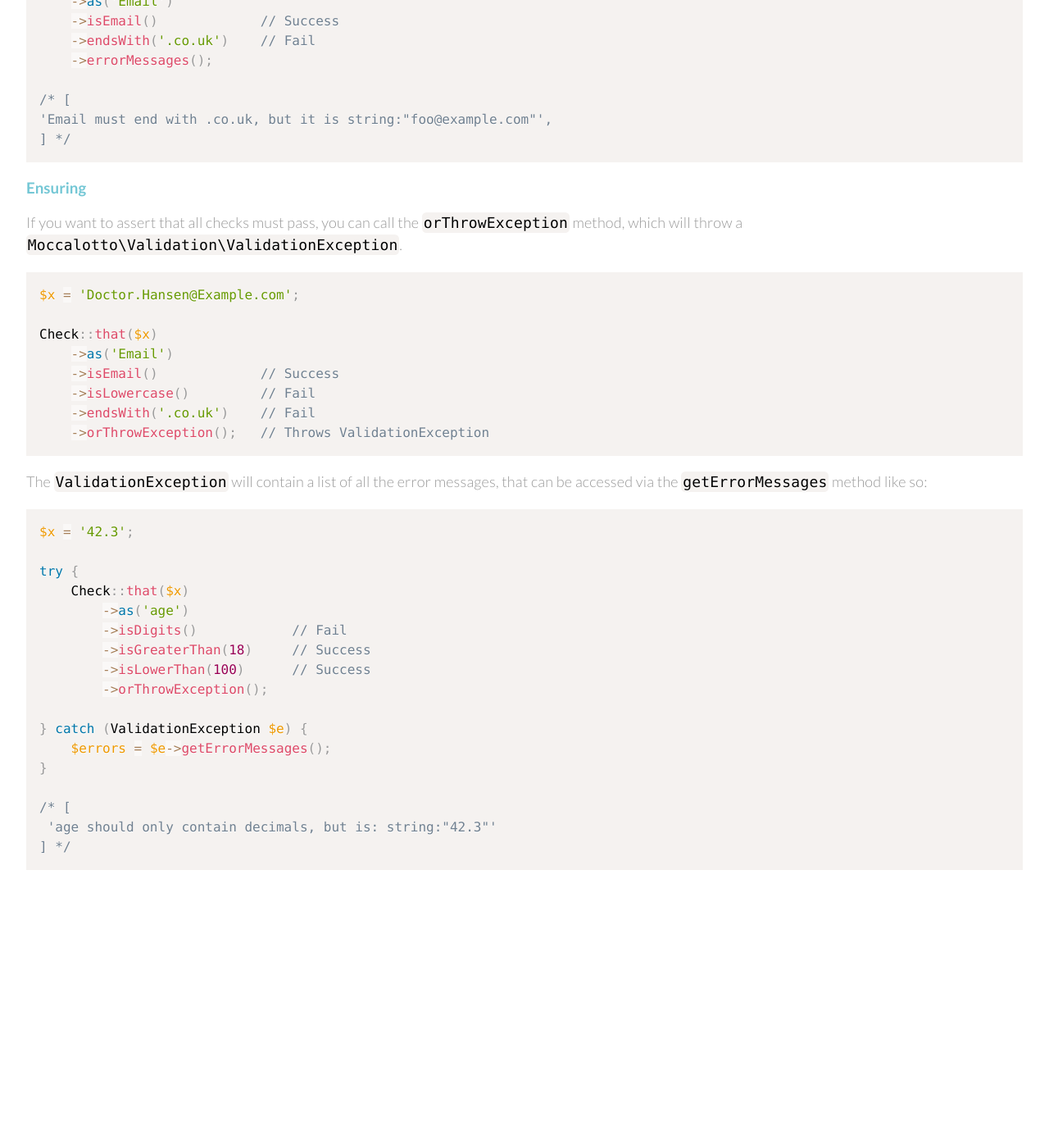
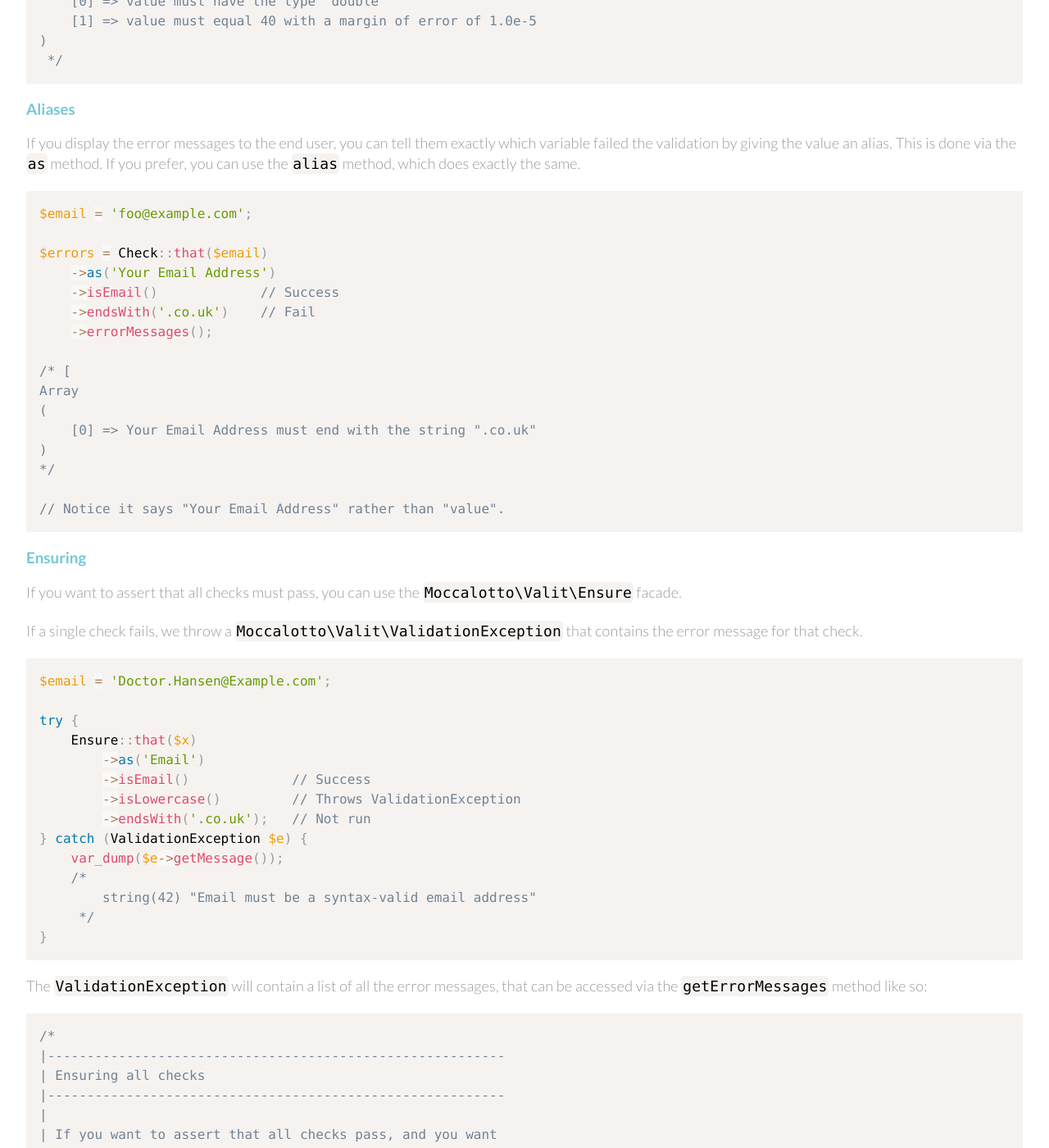
Before and after one commit to moccalotto/moccalotto.github.com, a Jekyll site: the page built from docs/valit.md, in a window 1280 px wide and 1400 px high, scrolled down 1827 px. Shown: the whole window at 82% size. Built offline with Jekyll 4.4.1, drawn with Linux system fonts in a browser that asks for light colours; nearby versions of some CDN libraries; before the commit the page ends 2896 px from its top, so only the background shows below that; some of the changed text lies outside the part shown.

Commit message:
Valit docs.

````diff
--- a/docs/valit.md
+++ b/docs/valit.md
@@ -2,15 +2,11 @@
 layout: default
 ---
 
-# Validation
+# Valit
 
 [![Build Status](https://travis-ci.org/moccalotto/valit.svg)](https://travis-ci.org/moccalotto/valit)
 
 Validate variables using a fluent syntax.
-
-Easily assert that variables have pass certain critera.
-
-Re-use the same validators for many variables.
 
 ## Installation
 
@@ -25,21 +21,37 @@ To add this package as a local, per-project dependency to your project, simply a
 }
 ```
 
-Alternatively simply call
+Alternatively execute the following command in your shell.
+
 ```bash
 composer require moccalotto/valit
 ```
 
-
-## Checkers
-
-The `Check` class is the a so-called facade of the valit package.
-In short it makes it easy for you to make lots of validation checks.
+## Usage
 
 ```php
-use Moccalotto\Valid\Facades\Check; // performs checks
-use Moccalotto\Valid\Facades\Ensure; // performs checks
+Ensure::that($age)
+    ->isNumeric()
+    ->isGreaterThanOrEqual(18)
+    ->isLowerThanOrEqual(75);
 ```
+
+### Facades
+
+The `Check` and `Ensure` classes are the a so-called facade classes.
+In short they make it easier for you to use the Valit library.
+
+```php
+use Moccalotto\Valit\Facades\Check;
+use Moccalotto\Valit\Facades\Ensure;
+```
+
+The `Ensure` class allows you to make checks with fluent API,
+throwing an exception as soon as a check doesn't pass.
+
+The `Check` class allows you to make checks that do not throw exceptions.
+This means all checks are processed and that you can get a pretty rendered
+list of errors.
 
 ### Validity
 You can determine if a variable passes all your criteria by using the
@@ -54,12 +66,13 @@ $x = 42; // the variable to validate
 $valid = Check::that($x)
     ->isInt()                   // Success
     ->isGreaterThanOrEqual(42)  // Success
-    ->isLowerThan(100)          // Success
+    ->isLessThan(100)           // Success
     ->valid();                  // true
 ```
 
 ### Error Messages
 If you want to know precisely which checks failed,
+you can use the `errorMessages` method.
 
 ```php
 $x = 42; // the variable to validate
@@ -70,10 +83,15 @@ $errors = Check::that($x)
     ->isCloseTo(40)     // Fail
     ->errorMessages();
 
-/*[
-    "value must have the type "double"",
-    "value must equal 40 with a margin of error of 1.0e-5",
-]*/
+print_r($errors);
+
+/*
+Array
+(
+    [0] => value must have the type "double"
+    [1] => value must equal 40 with a margin of error of 1.0e-5
+)
+ */
 ```
 
 ### Aliases
@@ -83,55 +101,82 @@ value an alias. This is done via the `as` method. If you prefer, you can
 use the `alias` method, which does exactly the same.
 
 ```php
-$x = 'foo@example.com';
+$email = 'foo@example.com';
 
-$errors = Check::that($x)
-    ->as('Email')
+$errors = Check::that($email)
+    ->as('Your Email Address')
     ->isEmail()             // Success
     ->endsWith('.co.uk')    // Fail
     ->errorMessages();
 
 /* [
-'Email must end with .co.uk, but it is string:"foo@example.com"',
-] */
+Array
+(
+    [0] => Your Email Address must end with the string ".co.uk"
+)
+*/
+
+// Notice it says "Your Email Address" rather than "value".
 ```
 
 ### Ensuring
-If you want to assert that all checks must pass, you can call the
-`orThrowException` method, which will throw a
-`Moccalotto\Validation\ValidationException`.
+If you want to assert that all checks must pass, you can
+use the `Moccalotto\Valit\Ensure` facade.
+
+If a single check fails, we throw a
+`Moccalotto\Valit\ValidationException` that contains the
+error message for that check.
 
 
 ```php
-$x = 'Doctor.Hansen@Example.com';
+$email = 'Doctor.Hansen@Example.com';
 
-Check::that($x)
-    ->as('Email')
-    ->isEmail()             // Success
-    ->isLowercase()         // Fail
-    ->endsWith('.co.uk')    // Fail
-    ->orThrowException();   // Throws ValidationException
+try {
+    Ensure::that($x)
+        ->as('Email')
+        ->isEmail()             // Success
+        ->isLowercase()         // Throws ValidationException
+        ->endsWith('.co.uk');   // Not run
+} catch (ValidationException $e) {
+    var_dump($e->getMessage());
+    /*
+        string(42) "Email must be a syntax-valid email address"
+     */
+}
 ```
 
 The `ValidationException` will contain a list of all the error messages,
 that can be accessed via the `getErrorMessages` method like so:
 
 ```php
-$x = '42.3';
+/*
+|----------------------------------------------------------
+| Ensuring all checks
+|----------------------------------------------------------
+|
+| If you want to assert that all checks pass, and you want
+| info about all tests, you can use the Check facade in
+| combination with the `orThrowException` method.
+|
+ */
+
+$age = '42.3';
 
 try {
-    Check::that($x)
+    Check::that($age)
         ->as('age')
-        ->isDigits()            // Fail
+        ->isNaturalNumber()     // Fail
         ->isGreaterThan(18)     // Success
-        ->isLowerThan(100)      // Success
+        ->isLowerThan(30)       // Fail
         ->orThrowException();
-
 } catch (ValidationException $e) {
-    $errors = $e->getErrorMessages();
+    print_r($e->errorMessages());
+    /*
+        Array
+        (
+            [0] => age must be a natural number
+            [1] => age must be less than 30
+        )
+     */
 }
-
-/* [
- 'age should only contain decimals, but is: string:"42.3"'
-] */
 ```
````
Also changed, not shown: code.html (deleted, +0 -34 lines), index.html (+25 -13 lines).
